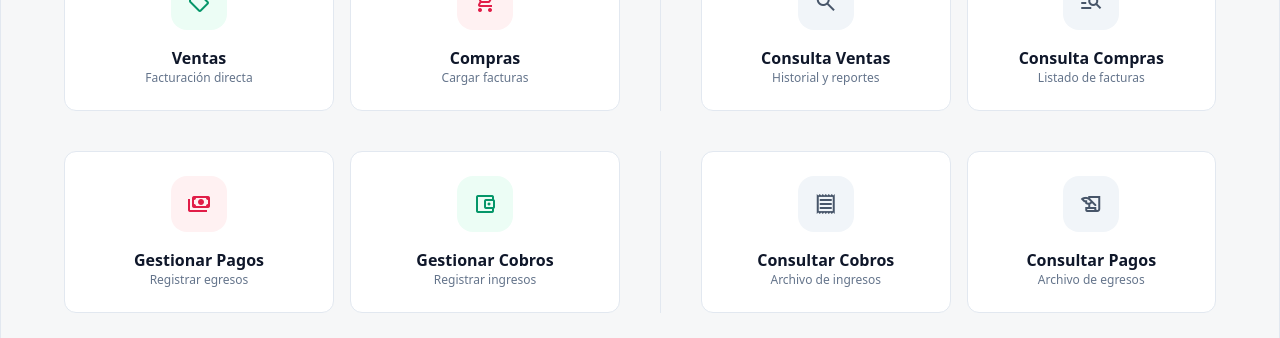
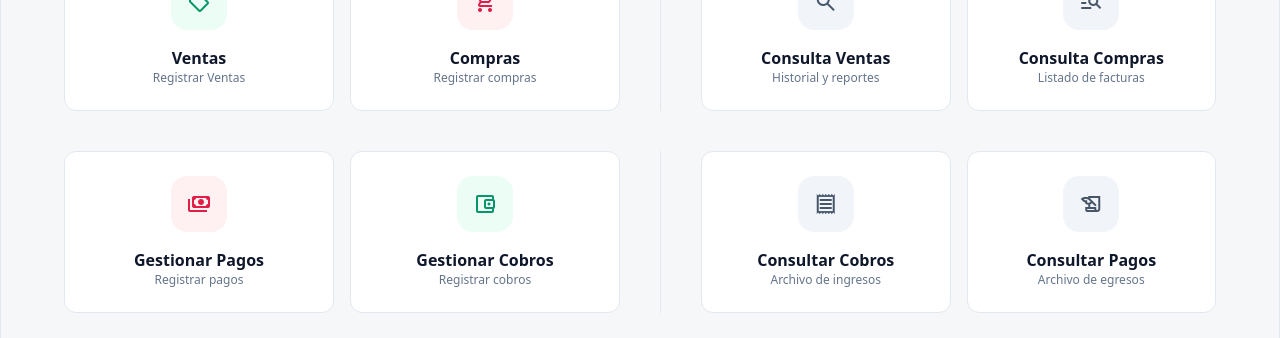
Before and after one commit to martinalejandrohakanson29-art/tienda-martin, a Next.js app: page /admin/erp in a window 1280 px wide. Shown: the part 149-487 px from the top of the page. Built offline with nearby package versions, Linux system fonts and the light colour scheme; no server answers; the database is empty.

Commit message:
Update erp-dashboard.tsx

```diff
--- a/components/erp-dashboard.tsx
+++ b/components/erp-dashboard.tsx
@@ -80,14 +80,14 @@ export function ErpDashboard() {
                   <span className="material-symbols-outlined text-3xl text-emerald-600 dark:text-emerald-400">sell</span>
                 </div>
                 <h3 className="text-base font-bold text-slate-900 dark:text-white">Ventas</h3>
-                <p className="text-xs text-slate-500">Facturación directa</p>
+                <p className="text-xs text-slate-500">Registrar Ventas</p>
               </a>
               <a className="group bg-white dark:bg-slate-900 p-6 rounded-xl border border-slate-200 dark:border-slate-800 flex flex-col items-center text-center transition-all duration-300 hover:-translate-y-1 hover:shadow-lg" href="#">
                 <div className="w-14 h-14 rounded-2xl bg-rose-50 dark:bg-rose-900/20 flex items-center justify-center mb-4 group-hover:bg-rose-100 transition-colors">
                   <span className="material-symbols-outlined text-3xl text-rose-600 dark:text-rose-400">shopping_cart</span>
                 </div>
                 <h3 className="text-base font-bold text-slate-900 dark:text-white">Compras</h3>
-                <p className="text-xs text-slate-500">Cargar facturas</p>
+                <p className="text-xs text-slate-500">Registrar compras</p>
               </a>
             </div>
             {/* Lado Derecho: Consultas */}
@@ -118,14 +118,14 @@ export function ErpDashboard() {
                   <span className="material-symbols-outlined text-3xl text-rose-600 dark:text-rose-400">payments</span>
                 </div>
                 <h3 className="text-base font-bold text-slate-900 dark:text-white">Gestionar Pagos</h3>
-                <p className="text-xs text-slate-500">Registrar egresos</p>
+                <p className="text-xs text-slate-500">Registrar pagos</p>
               </a>
               <a className="group bg-white dark:bg-slate-900 p-6 rounded-xl border border-slate-200 dark:border-slate-800 flex flex-col items-center text-center transition-all duration-300 hover:-translate-y-1 hover:shadow-lg" href="#">
                 <div className="w-14 h-14 rounded-2xl bg-emerald-50 dark:bg-emerald-900/20 flex items-center justify-center mb-4 group-hover:bg-emerald-100 transition-colors">
                   <span className="material-symbols-outlined text-3xl text-emerald-600 dark:text-emerald-400">account_balance_wallet</span>
                 </div>
                 <h3 className="text-base font-bold text-slate-900 dark:text-white">Gestionar Cobros</h3>
-                <p className="text-xs text-slate-500">Registrar ingresos</p>
+                <p className="text-xs text-slate-500">Registrar cobros</p>
               </a>
             </div>
             {/* Lado Derecho: Consultas */}
```
